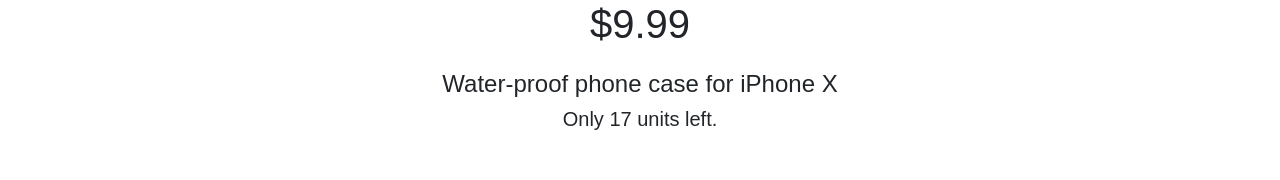
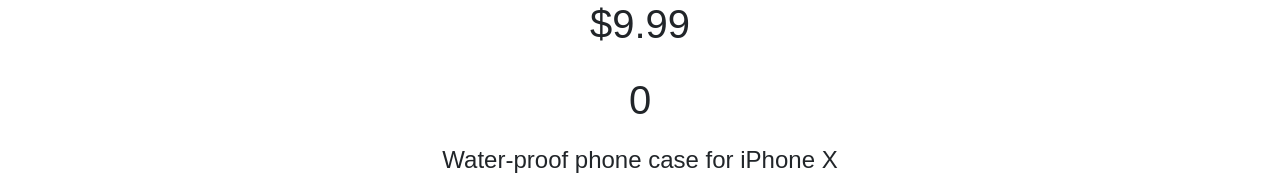
Before and after one commit to FacuBozzi/react-bozzi, a React (Create React App) app: page /item/1 in a window 1280 px wide. Shown: the part 546-726 px from the top of the page. Built offline with nearby package versions, Linux system fonts and the light colour scheme.

Commit message:
desafio funcionando hasta el momento

```diff
--- a/src/components/Contador.js
+++ b/src/components/Contador.js
@@ -16,10 +16,11 @@
         stockRestante = desc.stock
         ))
 
+    //consigue la cantidad de productos que el usuario quiere agregar al carrito
+    // cantidadProductos = props.carritoActual
 
-        console.log(stockRestante)
             const sumarContador = () => {
-                if (contador < stockRestante) {
+                if (contador < stockRestante && props.carritoActual < stockRestante) {
                     setContador(contador + 1);
                 } else {
                     alert("No hay mas stock");
@@ -32,6 +33,7 @@
                     alert("No puede elegir un número negativo");
                 }
             }
+
     return (
         <>
             <div className="contador-app">
@@ -49,7 +51,8 @@
                     </i></button>
                 </div>
                 <button className="agregador-btn" onClick={() => {
-                    props.onAdd();
+                    props.changeCont(contador);
+                    setContador(props.initial)
                     }}>Agregar al carrito
                 </button>
             </div>
--- a/src/components/Details/ItemDetail.js
+++ b/src/components/Details/ItemDetail.js
@@ -1,9 +1,31 @@
 import { useParams } from "react-router"
+import { useState } from "react"
 import Contador from "../Contador"
 
 const ItemDetail = ({descripcion}) => {
 
+    //logica para sumar contador carrito
+    const [cont, setCont] = useState(0)
+
     const { id } = useParams();
+
+    //agregar botones
+    const COMPRA_FINAL = "finalizarCompra"
+    const COMPRA_NO_FINAL = "seguirShopping"
+
+    const [botones, setBotones] = useState(COMPRA_NO_FINAL)
+
+    const navigateTo = (conBotones) => {
+        console.log("navigateTo funciona")
+        setBotones(conBotones)
+    }
+
+    const renderBotones = () => {
+        <>
+            <button className="agregador-btn">Terminar mi Compra</button>
+            <button className="agregador-btn">Cancelar</button>
+        </>
+    }
 
     return (
         <>
@@ -13,9 +35,13 @@
                         <h2>{desc.name}</h2>
                         <img src={desc.pictureURL} alt="unisex hoodie" id="picture-store"/>
                         <p>{desc.price}</p>
+                        <p>{cont}</p>
                         <h4 id="texto-descripcion">{desc.description}</h4>
                         <h5 id="texto-descripcion">Only {desc.stock} units left.</h5>
-                        <Contador initial={0} stock={descripcion} onAdd={function() {console.log("Accion realizada exitosamente")}}/>
+                        <Contador initial={0} stock={descripcion} miDesc={desc} changeCont={cont => setCont(prevCount => prevCount + cont)} onClick={function() {navigateTo()}} carritoActual={cont} onAdd={function() {console.log("Accion realizada exitosamente")}}/>
+                        {botones === COMPRA_FINAL ? renderBotones() : null}
+                        {botones === COMPRA_FINAL ? console.log("hoa") : null}
+                        {botones === COMPRA_FINAL && renderBotones()}
                     </div>
                 ))}
             </div>
```
